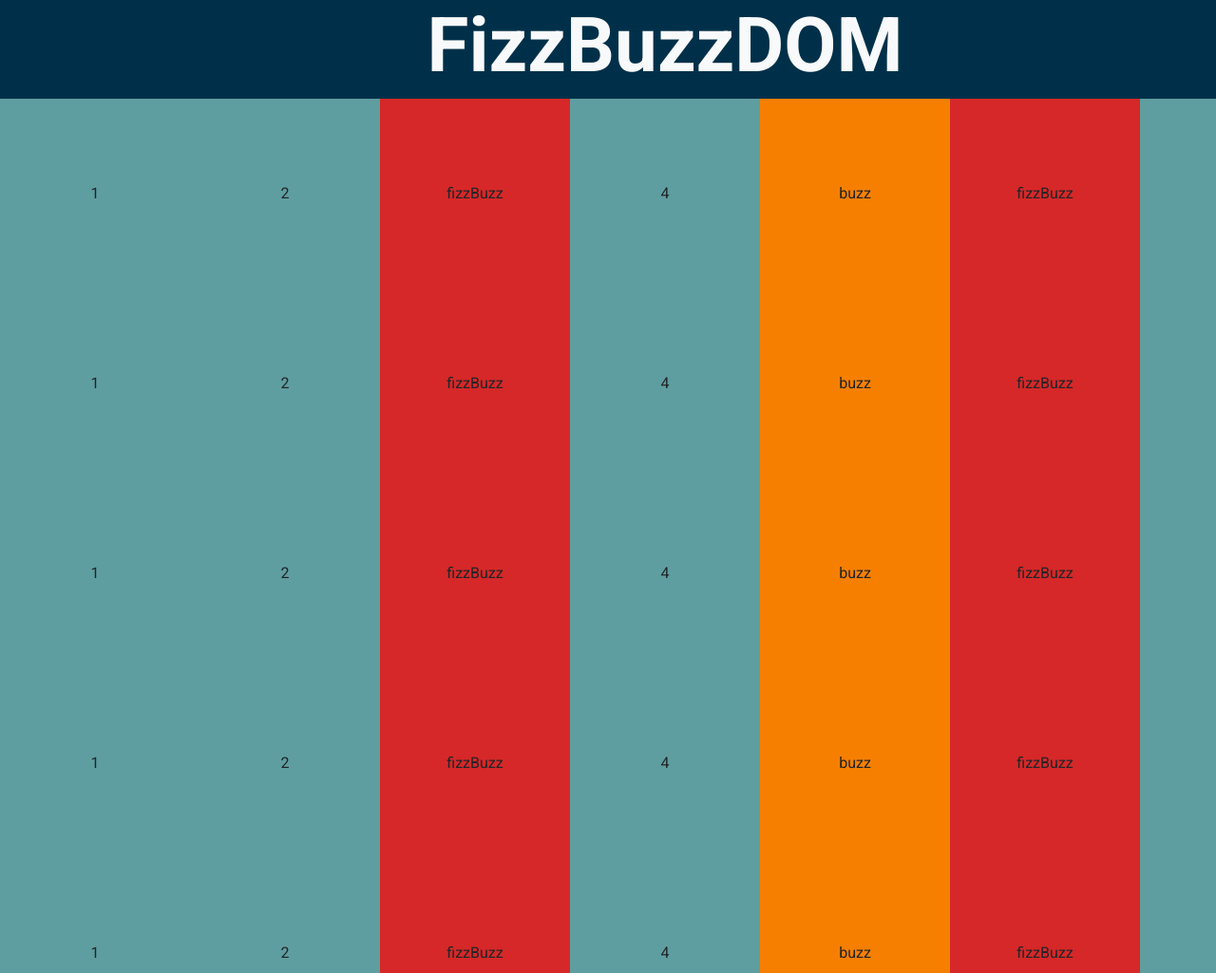
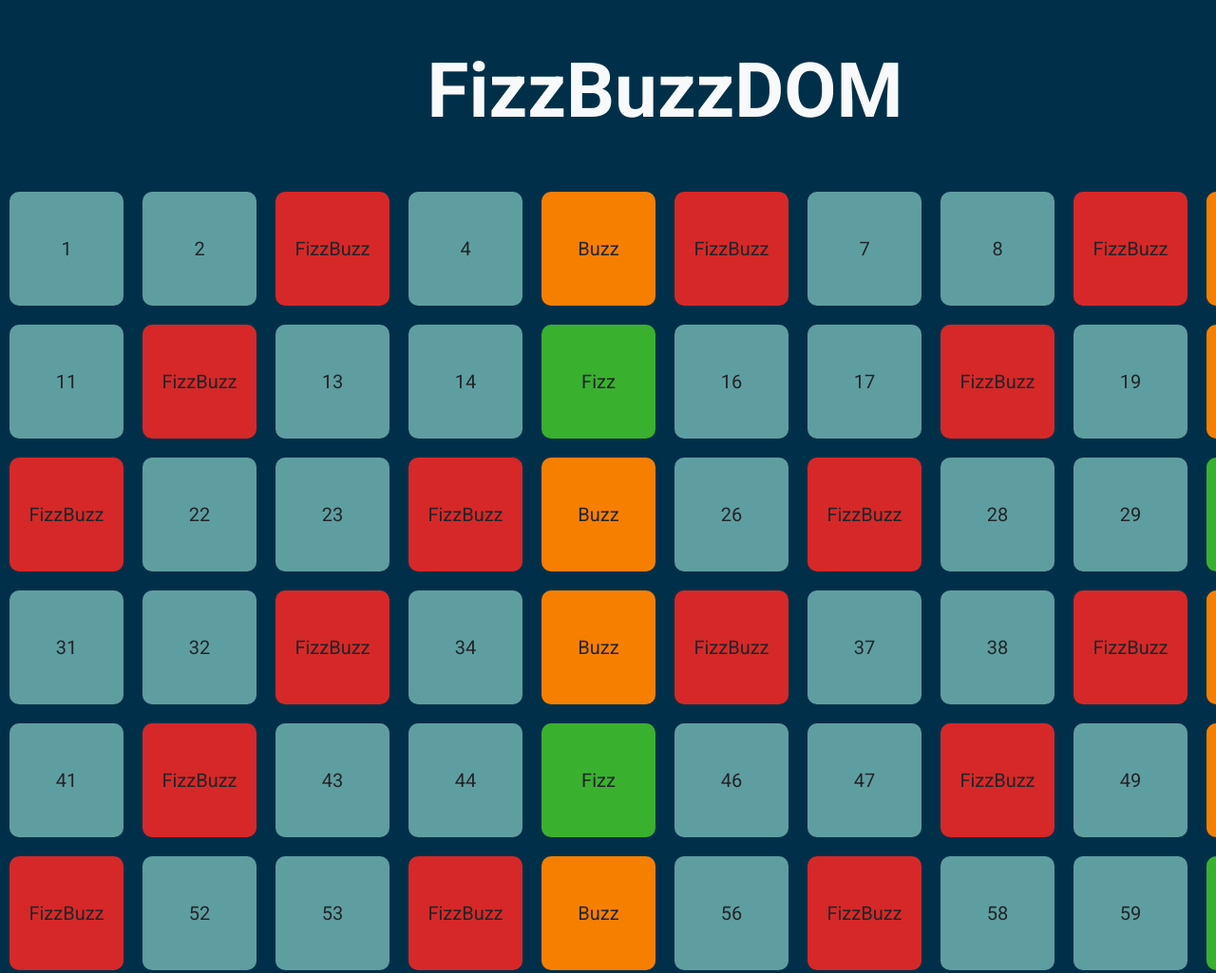
Before and after one commit to leonardomastrangelo/js-fizzbuzz, a plain HTML site: page index.html in a window 1280 px wide. Shown: the top 1025 px of the page at 95% size. Drawn offline with nearby package versions, Linux system fonts and the light colour scheme.

Commit message:
completed

```diff
--- a/css/style.css
+++ b/css/style.css
@@ -2,13 +2,14 @@
     --prussian-blue: #003049ff;
     --fire-engine-red:#d62828ff;
     --orange-wheel: #f77f00ff;
-    --xanthous: #fcbf49ff;
+    --xanthous: rgb(58, 176, 47);
     --vanilla: #eae2b7ff;
 }
 
 body {
     font-family: 'Roboto', sans-serif;
     background-color: var(--prussian-blue);
+    font-size: 20px;
 }
 
 .wrapper{
@@ -16,21 +17,19 @@ body {
     margin: 0 auto;
 }
 
-#game {
-    background-color: var(--xanthous);
-}
-
 /* squares */
 .square
 {
-    width: 200px;
-    height: 200px;
+    width: 120px;
+    height: 120px;
+    margin: 10px;
+    border-radius: 10px;
 }
 .standard-bg {
     background-color: cadetblue;
 }
 .fizz-bg {
-    background-color: var(--vanilla);
+    background-color: var(--xanthous);
 }
 .buzz-bg {
     background-color: var(--orange-wheel);
--- a/index.html
+++ b/index.html
@@ -18,7 +18,7 @@
 
     <div class="wrapper">
         <!-- title -->
-        <h1 class="text-center text-light display-1 fw-bold">FizzBuzzDOM</h1>
+        <h1 class="text-center text-light display-1 fw-bold my-5">FizzBuzzDOM</h1>
         <!-- game -->
         <div class="d-flex flex-wrap" id="game">
 
--- a/js/script.js
+++ b/js/script.js
@@ -1,21 +1,20 @@
 // variables
 const game = document.getElementById("game")
 
-for(let x = 1; x <= 10; x++) {
-    for(let y = 1; y <= 7; y++){
+for (let y = 1; y <= 100; y++) {
     // variables box
     let bg;
     let type;
 
     // conditions
-        if(y % 3 === 0 && y % 5 === 0){
-            type = "fizz"
+    if (y % 3 === 0 && y % 5 === 0) {
+        type = "Fizz"
         bg = "fizz-bg"
-        } else if(y % 5 === 0){
-            type = "buzz"
+    } else if (y % 5 === 0) {
+        type = "Buzz"
         bg = "buzz-bg"
-        } else if(y % 3 === 0){
-            type = "fizzBuzz"
+    } else if (y % 3 === 0) {
+        type = "FizzBuzz"
         bg = "fizzBuzz-bg"
     } else {
         type = y
@@ -28,4 +27,3 @@ for(let x = 1; x <= 10; x++) {
     boxEl.innerHTML = `${type}`
     game.append(boxEl)
 }
-}
```
Lines whose indentation alone changed are shown as unchanged.
